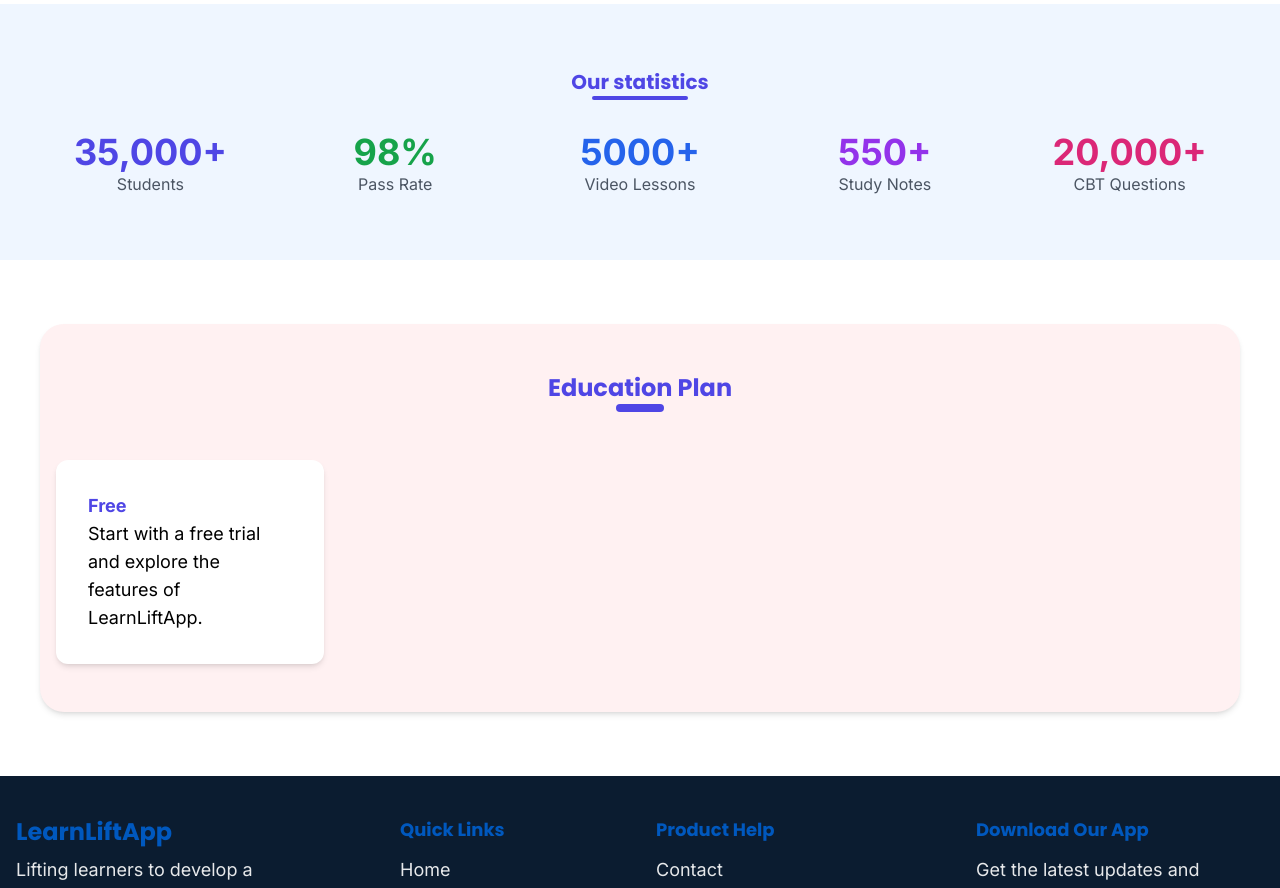
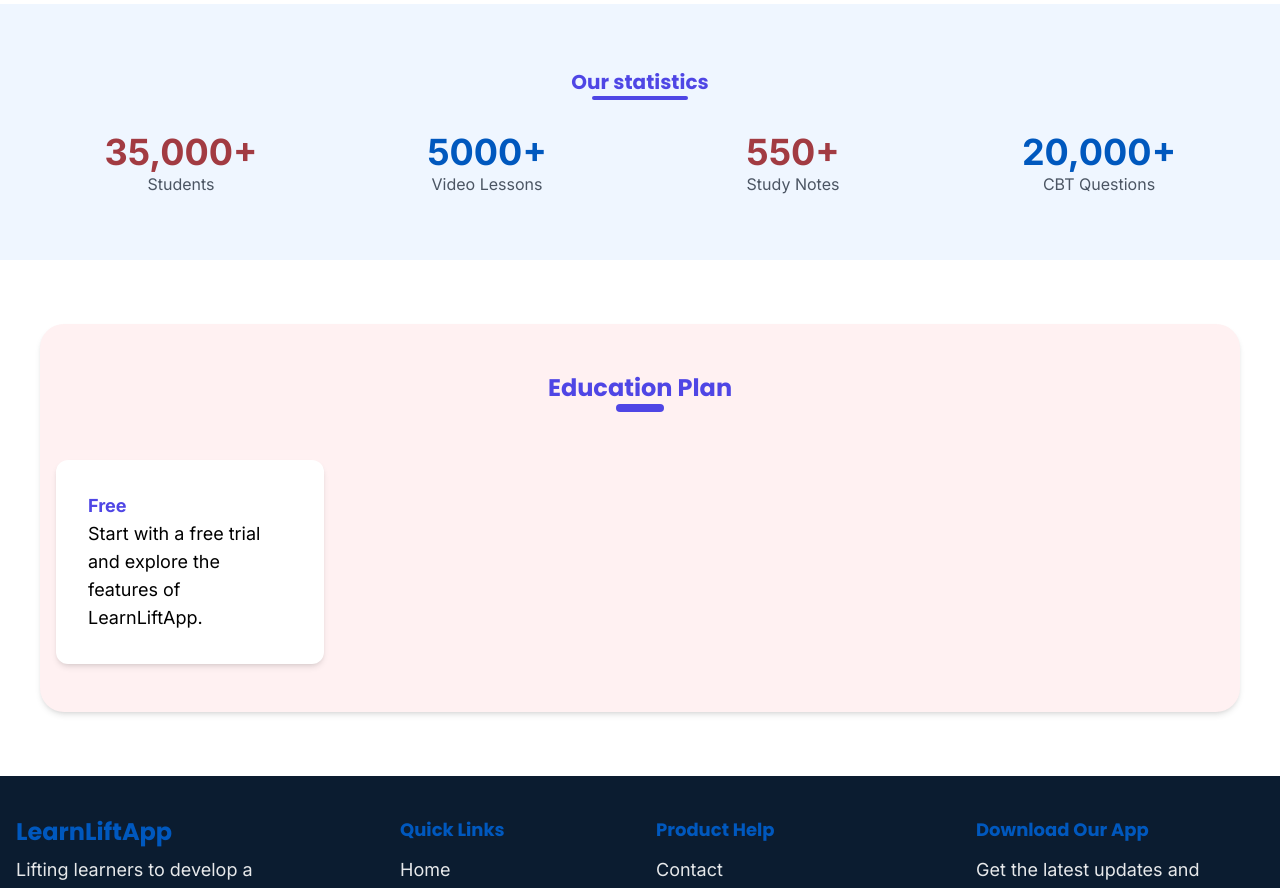
Before and after one commit to emmygrammy/blog-frontend, a React (Vite) app: page / in a window 1280 px wide. Shown: the part 800-1688 px from the top of the page. Built offline with nearby package versions, Linux system fonts and the light colour scheme.

Commit message:
Blog-frontend

```diff
--- a/src/components/Statistics.jsx
+++ b/src/components/Statistics.jsx
@@ -4,27 +4,27 @@
   {
     value: "35,000+",
     label: "Students",
-    color: "text-indigo-600"
+    color: "text-primaryHover"
   },
-  {
-    value: "98%",
-    label: "Pass Rate",
-    color: "text-green-600"
-  },
+  // {
+  //   value: "98%",
+  //   label: "Pass Rate",
+  //   color: "text-secondary"
+  // },
   {
     value: "5000+",
     label: "Video Lessons",
-    color: "text-blue-600"
+    color: "text-secondary"
   },
   {
     value: "550+",
     label: "Study Notes",
-    color: "text-purple-600"
+    color: "text-primaryHover"
   },
   {
     value: "20,000+",
     label: "CBT Questions",
-    color: "text-pink-600"
+    color: "text-secondary"
   }
 ];
 
@@ -40,7 +40,7 @@
              <div className="w-24 h-1 bg-indigo-600 rounded-full mx-auto mb-8 "></div>
 
                {/* Statistics Grid */}
-            <div className="grid grid-cols-1 sm:grid-cols-2 md:grid-cols-5 gap-6 text-center">
+            <div className="grid grid-cols-1 sm:grid-cols-2 md:grid-cols-4 gap-6 text-center">
             {stats.map((item, index) => (
                 <div key={index}>
                 <h2 className={`text-2xl md:text-4xl font-bold ${item.color}`}>
--- a/tailwind.config.js
+++ b/tailwind.config.js
@@ -8,7 +8,7 @@
     extend: {
       colors: {
         primary: "#EF767A",
-        primaryHover: "#FF7A90",
+        primaryHover: "#A23B42",
 
         secondary: "#0058BE",
         secondaryHover: "#0C45A0",
```
